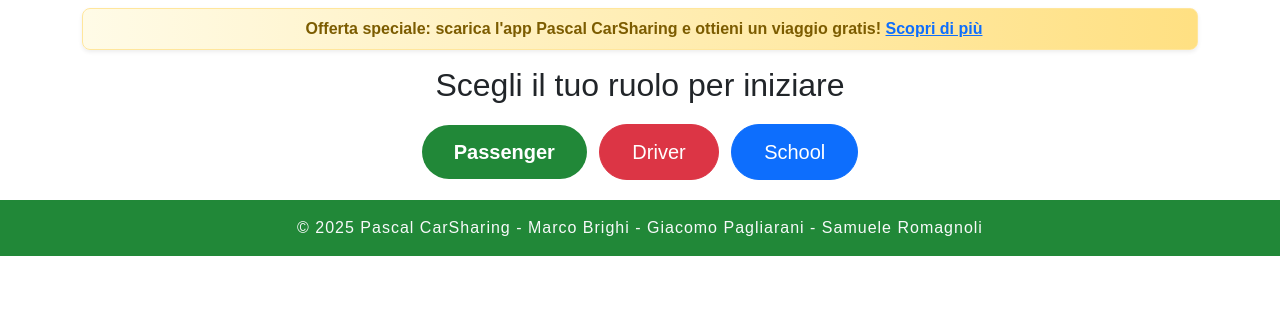
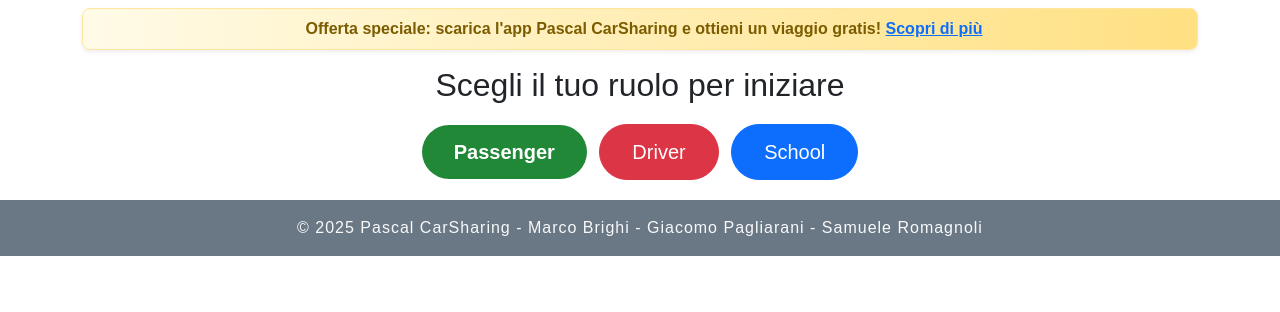
Before and after one commit to ITTPascal-2526-5L/pascal-carsharing-brighipagliaraniromagnoli, a Flask app: page / in a window 1280 px wide. Shown: the part 488-800 px from the top of the page. Run offline with Flask 3, Linux system fonts and the light colour scheme.

Commit message:
aggiustamento css pagina di index

```diff
--- a/app/static/css/style.css
+++ b/app/static/css/style.css
@@ -75,7 +75,7 @@ body {
 }
 
 .footer {
-  background: #218838;
+  background: rgba(44, 62, 80, 0.7);
   color: #fff;
   font-size: 1rem;
   letter-spacing: 1px;
```
